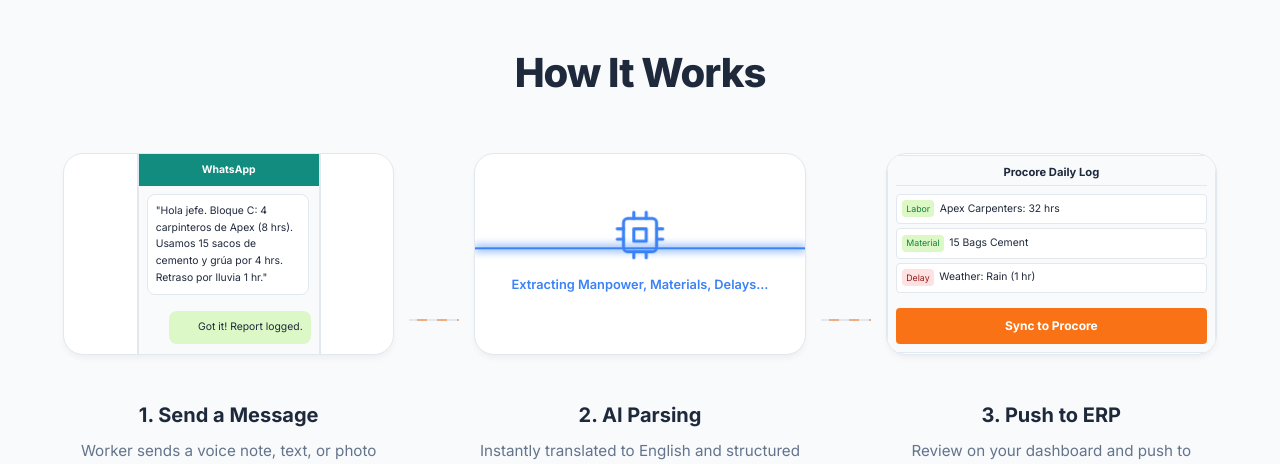
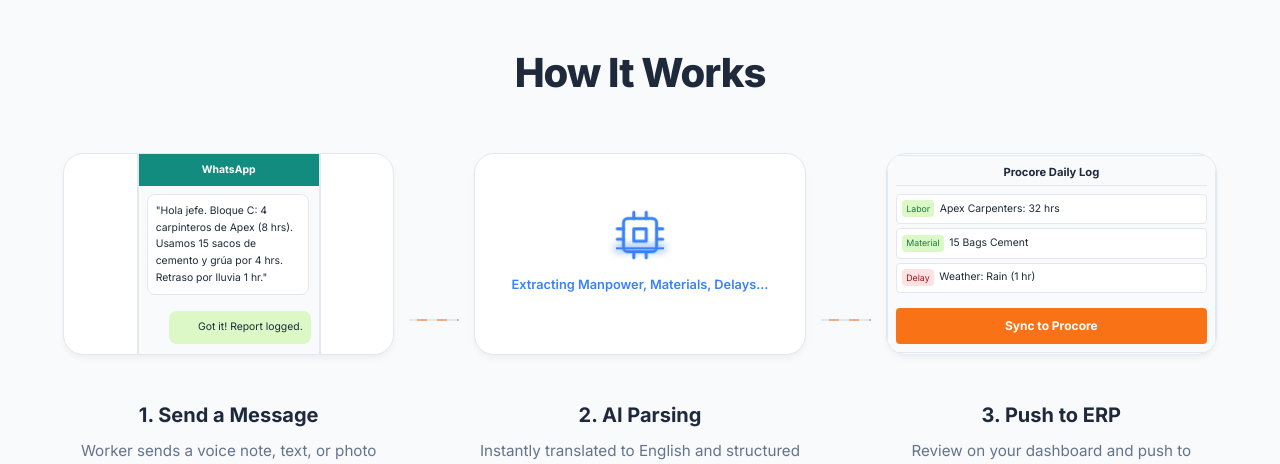
Before and after one commit to efekandursun/rapidsite-ai, a Flask app: page / in a window 1280 px wide. Shown: the part 829-1293 px from the top of the page. Run offline with Flask 3, Linux system fonts and the light colour scheme; some libraries are stand-ins or nearby versions.

Commit message:
Shrink AI scan line back to icon width

```diff
--- a/static/css/landing.css
+++ b/static/css/landing.css
@@ -344,13 +344,14 @@ body {
     animation: pulse 2s infinite ease-in-out;
 }
 .ai-scan-line {
-    width: 100%;
+    width: 48px;
     height: 2px;
     background: var(--brand-accent);
     box-shadow: 0 0 8px 1px var(--brand-accent);
     position: absolute;
     top: 50%;
-    left: 0;
+    left: 50%;
+    margin-left: -24px;
     animation: scan 1.5s infinite alternate ease-in-out;
 }
 .ai-text {
```
